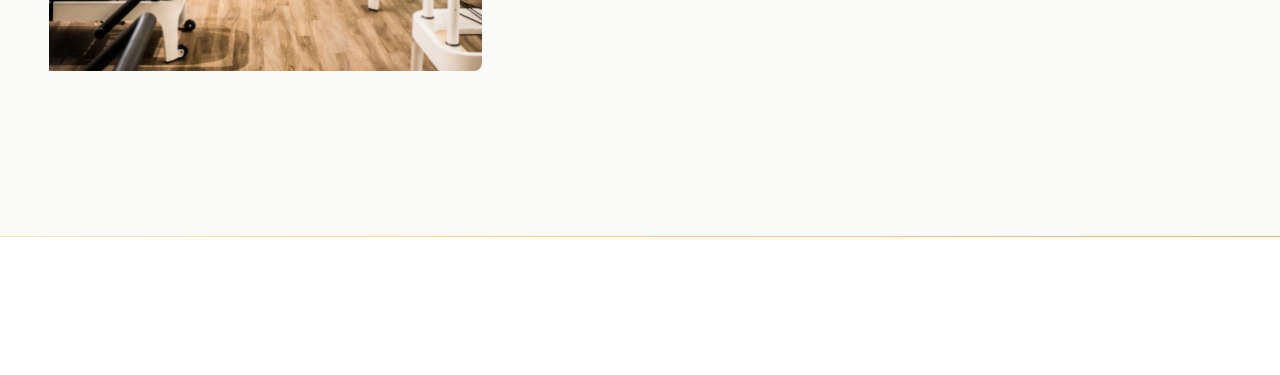
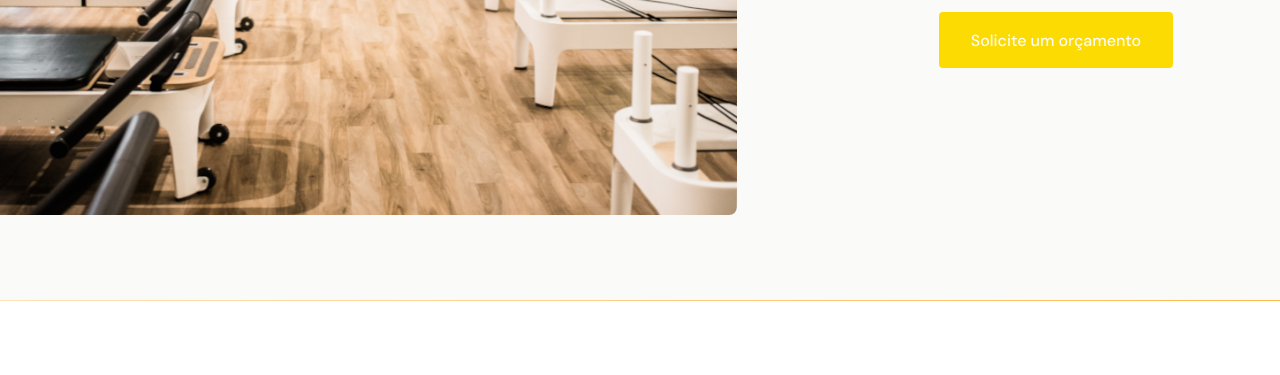
Before and after one commit to pedro-brandao/Rochedo-Pilates, a plain HTML site: page paginas/index.html in a window 1280 px wide. Shown: the part 450-825 px from the top of the page. Drawn offline with nearby package versions, Linux system fonts and the light colour scheme; files whose address does not match are found by name.

Commit message:
ajust media queris

```diff
--- a/paginas/css/style.css
+++ b/paginas/css/style.css
@@ -526,12 +526,12 @@ footer .social a:hover {
 
 /* RESPONSIVEL */
 
-/* @media (min-width: 992px) {
+/*@media (min-width: 992px) {
   :root {
     --title-font-size: 2.25rem;
     --subtitle-font-size: 1.125rem;
   }
-} */
+}
 
 /* extra large devices: 1200 > computador/telas grandes*/
 @media (min-width: 1200px) {
@@ -541,7 +541,7 @@ footer .social a:hover {
     margin-right: auto;
   }
   .section {
-    padding: 10rem 0;
+    padding: 5rem 0;
   }
 
   nav .menu {
@@ -566,8 +566,10 @@ footer .social a:hover {
   /* HOME */
 
   #home .container {
-    grid-auto-flow: column;
+    max-width: 1290px;
+    grid-template-columns: 60% 40%;
     justify-content: space-between;
+    align-items: center;
     margin: 0 auto;
   }
 
--- a/paginas/index.html
+++ b/paginas/index.html
@@ -55,7 +55,7 @@
       </nav>
     </header>
     <main>
-      <!----- START --- -->
+      <!----- HOME --- -->
       <section class="section" id="home">
         <div class="container grid">
           <div class="image">
@@ -69,7 +69,7 @@
             <p class="subtitle">
               Com mais de 15 anos de experiencia no mercado.
             </p>
-            <a class="button" href="#">Solicite um orçamento</a>
+            <a class="button" href="#contact">Solicite um orçamento</a>
           </div>
         </div>
       </section>
```
